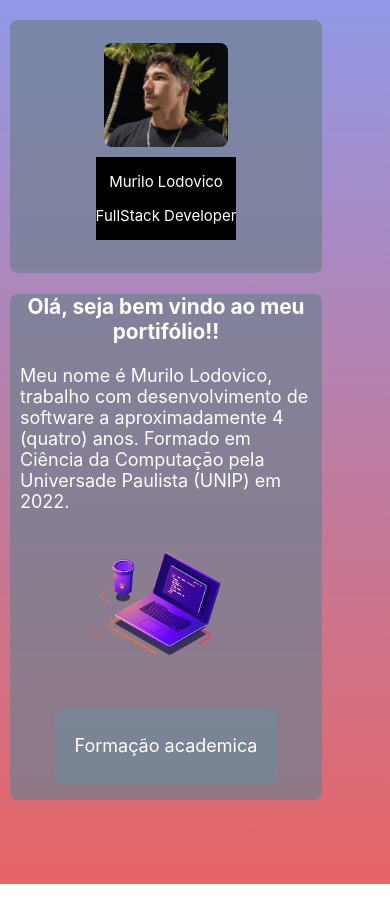
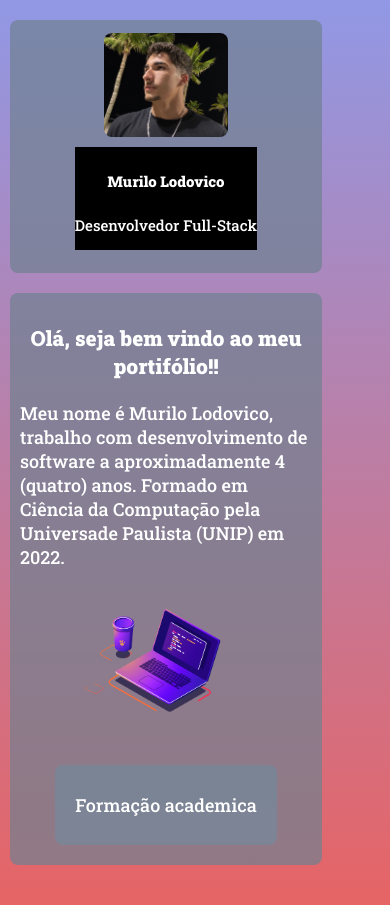
Before and after one commit to Mlodovico/Mlodovico.github.io, a React (Create React App) app: page / in a window 390 px wide. Before the commit the page ends 884 px from the top, so only its background shows below. Built offline with nearby package versions, Linux system fonts and the light colour scheme.

Commit message:
feat: new font family

```diff
--- a/public/index.html
+++ b/public/index.html
@@ -3,6 +3,9 @@
   <head>
     <meta charset="utf-8" />
     <link rel="icon" href="%PUBLIC_URL%/favicon.ico" />
+    <link rel="preconnect" href="https://fonts.googleapis.com">
+    <link rel="preconnect" href="https://fonts.gstatic.com" crossorigin>
+    <link href="https://fonts.googleapis.com/css2?family=Roboto+Slab:wght@200;300;500;900&display=swap" rel="stylesheet">
     <meta name="viewport" content="width=device-width, initial-scale=1" />
     <meta name="theme-color" content="#000000" />
     <meta
--- a/src/App.css
+++ b/src/App.css
@@ -7,6 +7,7 @@
   color: white;
   background: linear-gradient(#9198e5, #e66465);
   text-align: center;
+  font-family: 'Roboto Slab', serif;
 }
 
 .category-sector {
@@ -29,7 +30,7 @@
   border-color: white;
 }
 
-.profile_image {
+.profile-image {
   width: 50%;
   border-radius: 8px;
 }
@@ -79,8 +80,6 @@
   .App {
     display: block;
     padding: 20px 0px;
-    align-items: center;
-    justify-content: center;
   }
 
   .mobile-sector-only {
@@ -89,7 +88,6 @@
     display: flex;
     flex-direction: column;
     flex-wrap: wrap;
-    align-self: center;
     align-items: center;
     justify-content: center;
     margin: 0px 10px;
@@ -118,6 +116,8 @@
   }
 
   .body-sector {
-    width: 80vw;
+    margin: 20px 10px;
+    padding: 10px 0px;
+    min-width: 80vw;
   }
 }
--- a/src/App.jsx
+++ b/src/App.jsx
@@ -21,8 +21,8 @@
       <div className="mobile-sector-only">
         <img className="profile-image" src={ProfileImage} alt="Profile-Image" />
         <div className="profile-text">
-          <p>Murilo Lodovico</p>
-          <p>FullStack Developer</p>
+          <h5>Murilo Lodovico</h5>
+          <p>Desenvolvedor Full-Stack</p>
         </div>
       </div>
 
```
